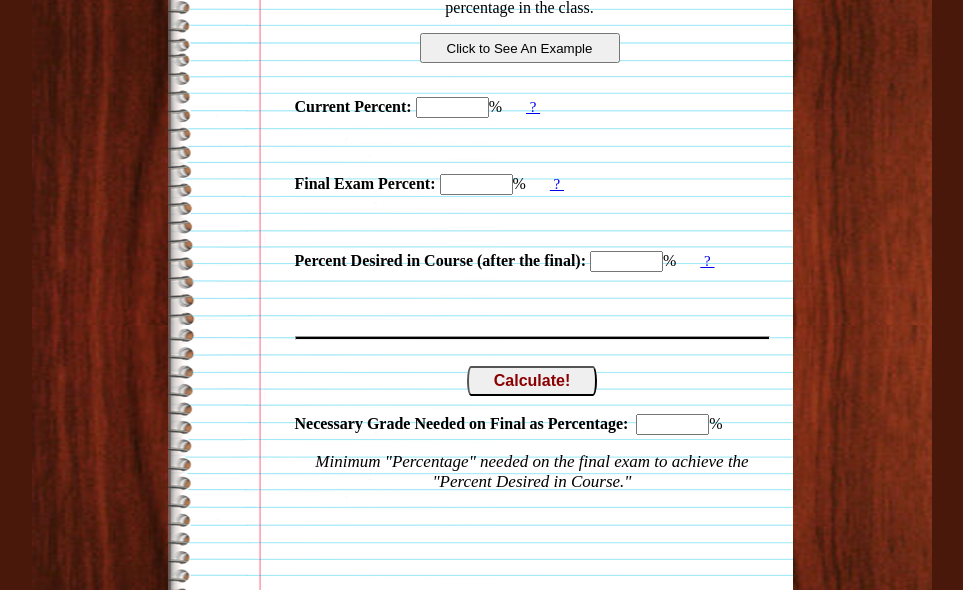
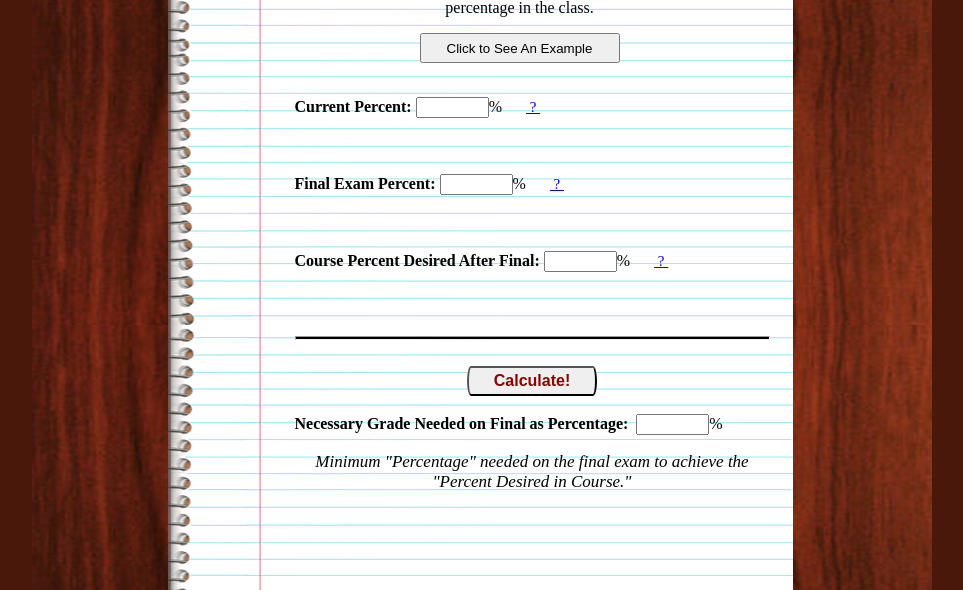
Before and after one commit to cybermatthew/AceMyGPA, a PHP site: page /finalCalc.php in a window 1280 px wide. Shown: the part 507-1097 px from the top of the page, without its empty margins (158-1121 px from the left). Run offline with PHP 8.4, Linux system fonts and the light colour scheme.

Commit message:
Fixed iphone line issues

```diff
--- a/finalCalc.php
+++ b/finalCalc.php
@@ -565,7 +565,7 @@
 			<p id="PercentWarning2" size="100"> &nbsp </p>
             </div>
 
-			<br><b>Percent Desired in Course (after the final): </b><input type="text" id="desiredPercentFromPercentages" title="Enter the eventual percentage grade you want to achieve for the course following the final exam. (i.e.; Want to achieve a 92% for the entire course following the final exam)." size="6" style="text-align:center;">%&nbsp&nbsp&nbsp&nbsp&nbsp
+			<br><b>Course Percent Desired After Final: </b><input type="text" id="desiredPercentFromPercentages" title="Enter the eventual percentage grade you want to achieve for the course following the final exam. (i.e.; Want to achieve a 92% for the entire course following the final exam)." size="6" style="text-align:center;">%&nbsp&nbsp&nbsp&nbsp&nbsp
 			<a href="javascript: alert('Enter the eventual percentage grade you want to achieve for the course following the final exam. (i.e.; Want to achieve a 92% for the entire course following the final exam).');">&nbsp?&nbsp</a>
             <div id=error>
 			<p id="PercentWarning3" size="100"> &nbsp </p>
@@ -627,13 +627,13 @@
 
 		<form action="pointcalc.php" method="post">
             <div id=calcPageText>
-			<b>Total Points Possible Before Final: </b><input type="text" title="Enter the total points possible in the course before the final exam." id="totalPossible" size="8" style="text-align:center;">&nbsp&nbsp&nbsp&nbsp&nbsp
+			<b>Total Points Possible Before Final: </b><input type="text" title="Enter the total points possible in the course before the final exam." id="totalPossible" size="8" style="text-align:center;">&nbsp&nbsp
 			<a href="javascript: alert('Enter the total points possible in the course before the final exam.');">&nbsp?&nbsp</a>
             <div id=error>
 			<p id="PointsWarning1"> &nbsp </p>
             </div>
 
-			<br><b>Your Total Points Before Final: </b><input type="text" title="Enter your total points achieved in the course before the final exam." id="yourPoints" size="8" style="text-align:center;">&nbsp&nbsp&nbsp&nbsp&nbsp
+			<br><b>Your Total Points Before Final: </b><input type="text" title="Enter your total points achieved in the course before the final exam." id="yourPoints" size="8" style="text-align:center;">&nbsp&nbsp
 			<a href="javascript: alert('Enter your total points achieved in the course before the final exam.');">&nbsp?&nbsp</a>
             <div id=error>
 			<p id="PointsWarning2"> &nbsp </p>
@@ -642,13 +642,13 @@
             <br>
             <hr>
 
-			<br><b>Final Exam Points Value: </b><input type="text" title="Enter the total point value of the final exam." id="finalPoints" size="8" style="text-align:center;">&nbsp&nbsp&nbsp&nbsp&nbsp
+			<br><b>Final Exam Points Value: </b><input type="text" title="Enter the total point value of the final exam." id="finalPoints" size="8" style="text-align:center;">&nbsp&nbsp
             <a href="javascript: alert('Enter the total point value of the final exam.');">&nbsp?&nbsp</a>
             <div id=error>
 			<p id="PointsWarning3"> &nbsp </p>
             </div>
 
-			<br><b>Percent Desired in Course (after the final): </b><input type="text" title="Enter the eventual percentage grade you want to achieve for the course following the final exam." id="desiredPercentFromPoints" size="8" style="text-align:center;">%&nbsp&nbsp&nbsp&nbsp&nbsp
+			<br><b>Course Percent Desired After Final: </b><input type="text" title="Enter the eventual percentage grade you want to achieve for the course following the final exam." id="desiredPercentFromPoints" size="8" style="text-align:center;">%&nbsp&nbsp
 			<a href="javascript: alert('Enter the eventual percentage grade you want to achieve for the course following the final exam.');">&nbsp?&nbsp</a>
             <div id=error>
 			<p id="PointsWarning4"> &nbsp </p>
```
Also changed, not shown: 1 other file.
